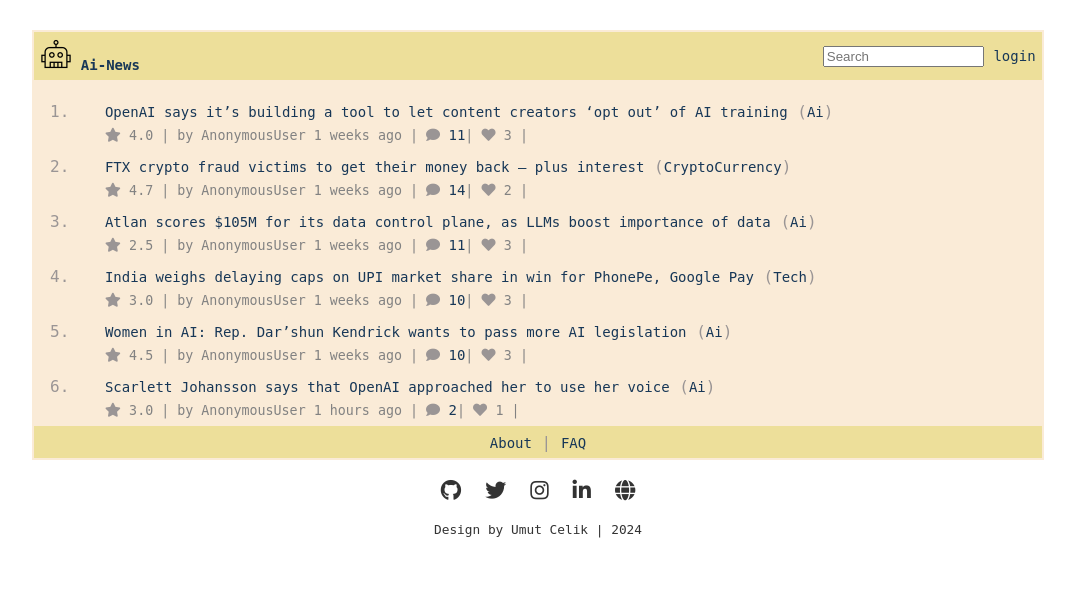
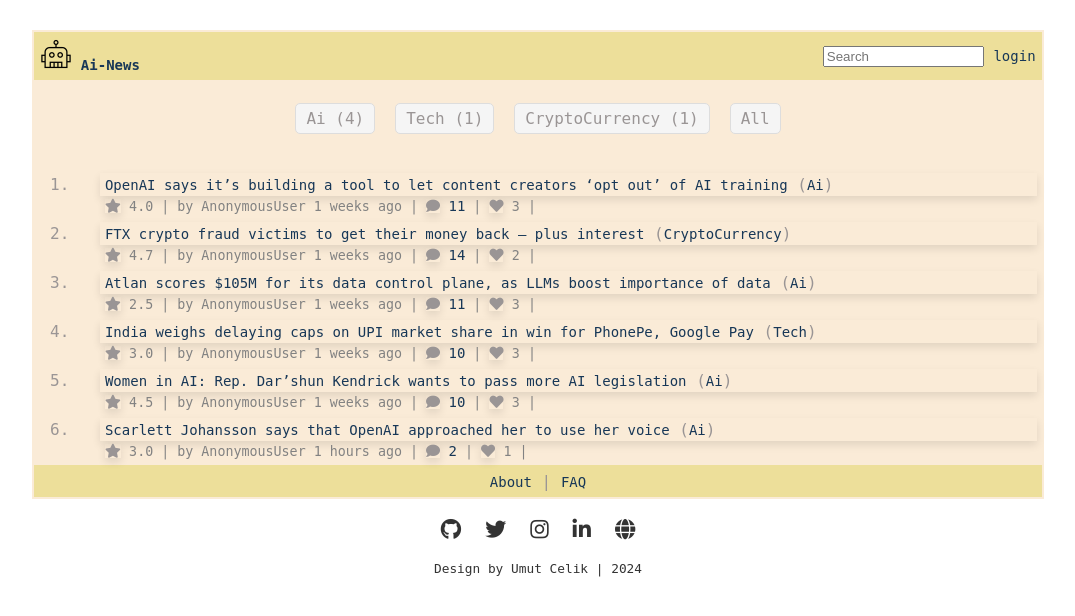
Before and after one commit to palamut62/hackersnewsProject, a Django app: page / in a window 1280 px wide. Shown: the top 616 px of the page, without its empty margins (102-1177 px from the left). Run offline with Django 5.2, Linux system fonts and the light colour scheme; data comes from the database, SQL or seed files in the repository.

Commit message:
feat:Big update and fixed problem v1.4

```diff
--- a/news/views.py
+++ b/news/views.py
@@ -5,15 +5,18 @@
 from .models import News, Comment, Rating, Like
 from .forms import NewsForm, CommentForm, RatingForm
 from functions import time_ago
+from django.db.models import Count
 
 
 
 def index(request):
     news = News.objects.all().annotate(average_rating=Avg('ratings__rating'))
+    categories = News.objects.values('category').annotate(count=Count('category')).order_by('-count')
+
     for new in news:
         new.time_ago = time_ago(new.date)
         new.user_liked = new.likes.filter(user=request.user).exists() if request.user.is_authenticated else False
-    return render(request, 'home.html', {'news': news})
+    return render(request, 'home.html', {'news': news, 'categories': categories})
 
 
 def add_news(request):
--- a/templates/home.html
+++ b/templates/home.html
@@ -4,6 +4,25 @@
     <link rel="stylesheet" href="{% static 'css/style.css' %}">
     <link rel="stylesheet" href="https://cdnjs.cloudflare.com/ajax/libs/font-awesome/5.15.3/css/all.min.css">
     <style>
+        .category-list {
+            display: flex;
+            justify-content: center;
+            margin: 20px 0;
+        }
+
+        .category-item {
+            margin: 0 10px;
+            cursor: pointer;
+            padding: 5px 10px;
+            border: 1px solid #ddd;
+            border-radius: 5px;
+            background-color: #f5f5f5;
+        }
+
+        .category-item:hover {
+            background-color: #e0e0e0;
+        }
+
         .edit-icon {
             font-size: 12px;
             color: #9a9595;
@@ -12,6 +31,7 @@
         .fas.fa-star, .fas.fa-comment, .fas.fa-heart {
             color: #9a9595;
             font-size: 14px;
+            box-shadow: 0 4px 8px rgba(0, 0, 0, 0.1); /* Gölgeler eklendi */
         }
 
         .liked {
@@ -64,7 +84,6 @@
         .rank-cell {
             width: 1%;
             text-align: right;
-
         }
 
         .vote-cell {
@@ -75,6 +94,7 @@
         /* Haber başlıkları ve detayları için hücre genişliklerini ayarlayın */
         .title-cell {
             width: 60%;
+            box-shadow: 0 4px 8px rgba(0, 0, 0, 0.1); /* Gölgeler eklendi */
         }
 
         .subtext-cell {
@@ -90,14 +110,12 @@
 
         .news-item td {
             border: none;
-            padding: 3px 5px;
+            padding: 2px 5px;
         }
 
         .news-row {
             border-bottom: 1px solid #e0e0e0;
         }
-
-
     </style>
 {% endblock %}
 {% block content %}
@@ -119,15 +137,12 @@
                             <form method="get" action="search" style="display: inline;">
                                 <input type="text" name="q" value="" size="17" autocorrect="off" spellcheck="false"
                                        autocapitalize="off" autocomplete="off" placeholder="Search">
-
                             </form>
                             {% if user.is_authenticated %}
                                 <a href="{% url 'profile' %}"
                                    style="border: 1px solid black;margin-right: 5px;margin-left: 5px;border-radius: 5px">
                                     <p style="display: inline;font-size: 16px;margin-left: 5px">{{ user.username|capfirst }}</p>
                                 </a>
-
-
                                 {% if user.is_superuser %}
                                     <a href="{% url 'add_news' %}">Add News</a>
                                 {% endif %}
@@ -140,11 +155,25 @@
                 </td>
             </tr>
             <tr>
+                <td>
+                    <div class="category-list">
+                        {% for category in categories %}
+                            <div class="category-item" onclick="filterNews('{{ category.category }}')">
+                                {{ category.category }} ({{ category.count }})
+                            </div>
+                        {% endfor %}
+                        <div class="category-item" onclick="filterNews('all')">
+                            All
+                        </div>
+                    </div>
+                </td>
+            </tr>
+            <tr>
                 <td class="spacer-cell"></td>
             </tr>
-            <tbody class="news-item">
+            <tbody class="news-item" id="news-list">
             {% for new in news %}
-                <tr class="news-row">
+                <tr class="news-row" data-category="{{ new.category }}">
                     <td>
                         <table class="news-item">
                             <tr class="athing" id="news_{{ new.id }}">
@@ -155,9 +184,8 @@
                                     </a></center>
                                 </td>
                                 <td class="title-cell">
-                                    <a href="{{ new.link }}">{{ new.short_description }}</a>
-                                    <span class="sitebit comhead">(<a
-                                            href="{{ new.link }}">{{ new.category }}</a>)</span>
+                                    <a href="{{ new.link }}" target="_blank">{{ new.short_description }}</a>
+                                    <span class="sitebit comhead">(<a href="{{ new.link }}">{{ new.category }}</a>)</span>
                                 </td>
                             </tr>
                             <tr>
@@ -189,13 +217,9 @@
                                             <i class="fas fa-comment"></i>
                                         </a>
                                     {% endif %}
-
-
                                     <a href="item?id={{ new.id }}"
-                                       id="comment_count_{{ new.id }}">{{ new.comments.count }}</a>|
-
+                                       id="comment_count_{{ new.id }}">{{ new.comments.count }}</a> |
                                     {% if user.is_authenticated %}
-
                                         <a href="{% url 'like_view' new.id %}"
                                            class="like-icon {% if new.user_liked %}liked{% endif %}"
                                            data-news-id="{{ new.id }}">
@@ -221,14 +245,12 @@
                 </tr>
             {% endfor %}
             </tbody>
-
             <tr>
                 <td class="footer-cell">
                     <div style="display: flex; justify-content: center; align-items: center; height: 30px;">
                         <span class="yclinks">
                             <a href="http://umutins62.pythonanywhere.com/" target="_blank">About</a> | <a
                                 href="{% url 'faq' %}">FAQ</a>
-
                         </span>
                     </div>
                 </td>
@@ -247,7 +269,16 @@
     </footer>
     <script src="hn.js"></script>
     <script>
-
+        function filterNews(category) {
+            var rows = document.querySelectorAll('.news-row');
+            rows.forEach(function(row) {
+                if (category === 'all' || row.getAttribute('data-category') === category) {
+                    row.style.display = '';
+                } else {
+                    row.style.display = 'none';
+                }
+            });
+        }
     </script>
     {% include 'comments.html' %}
     {% include 'points.html' %}
```
Lines whose indentation alone changed are shown as unchanged.
